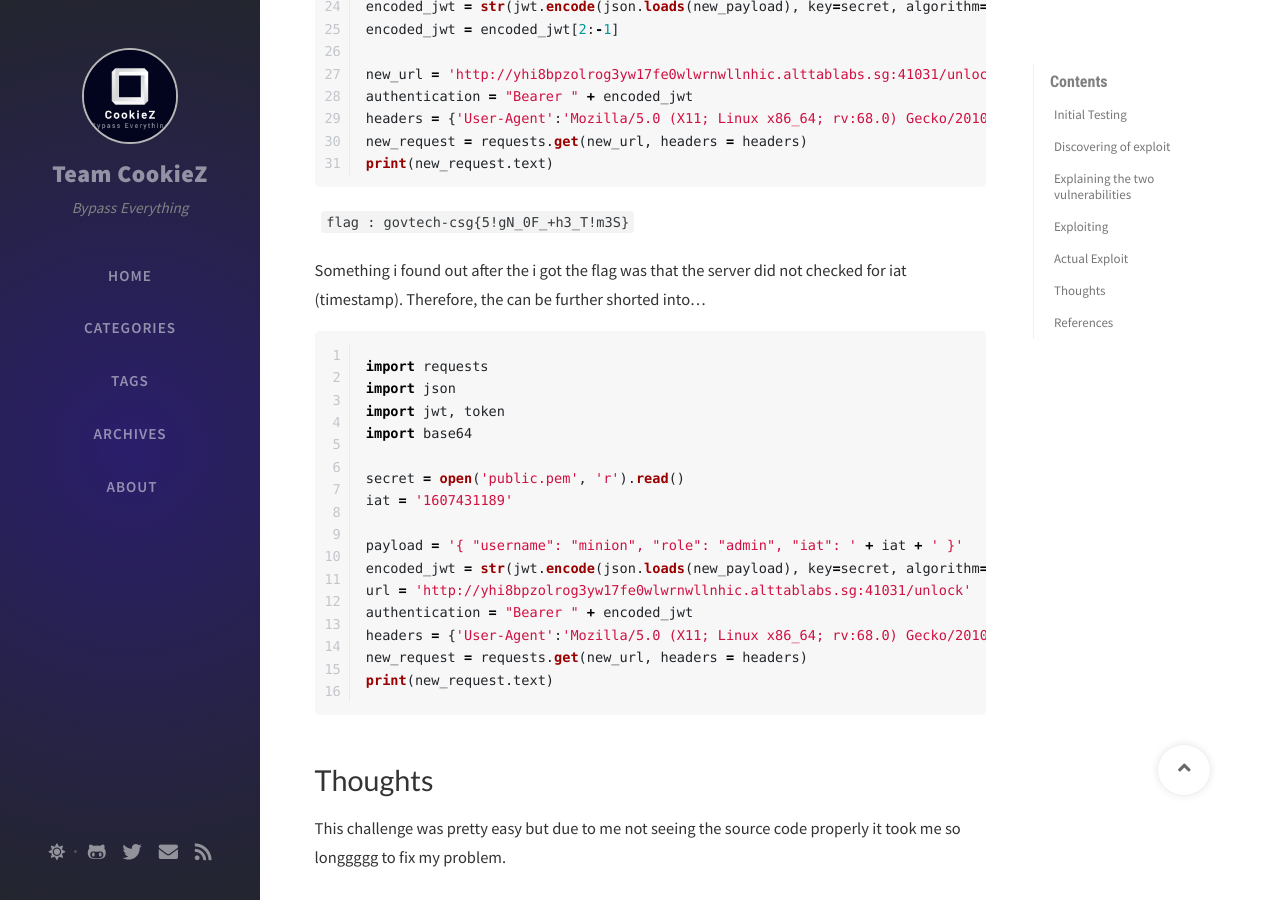
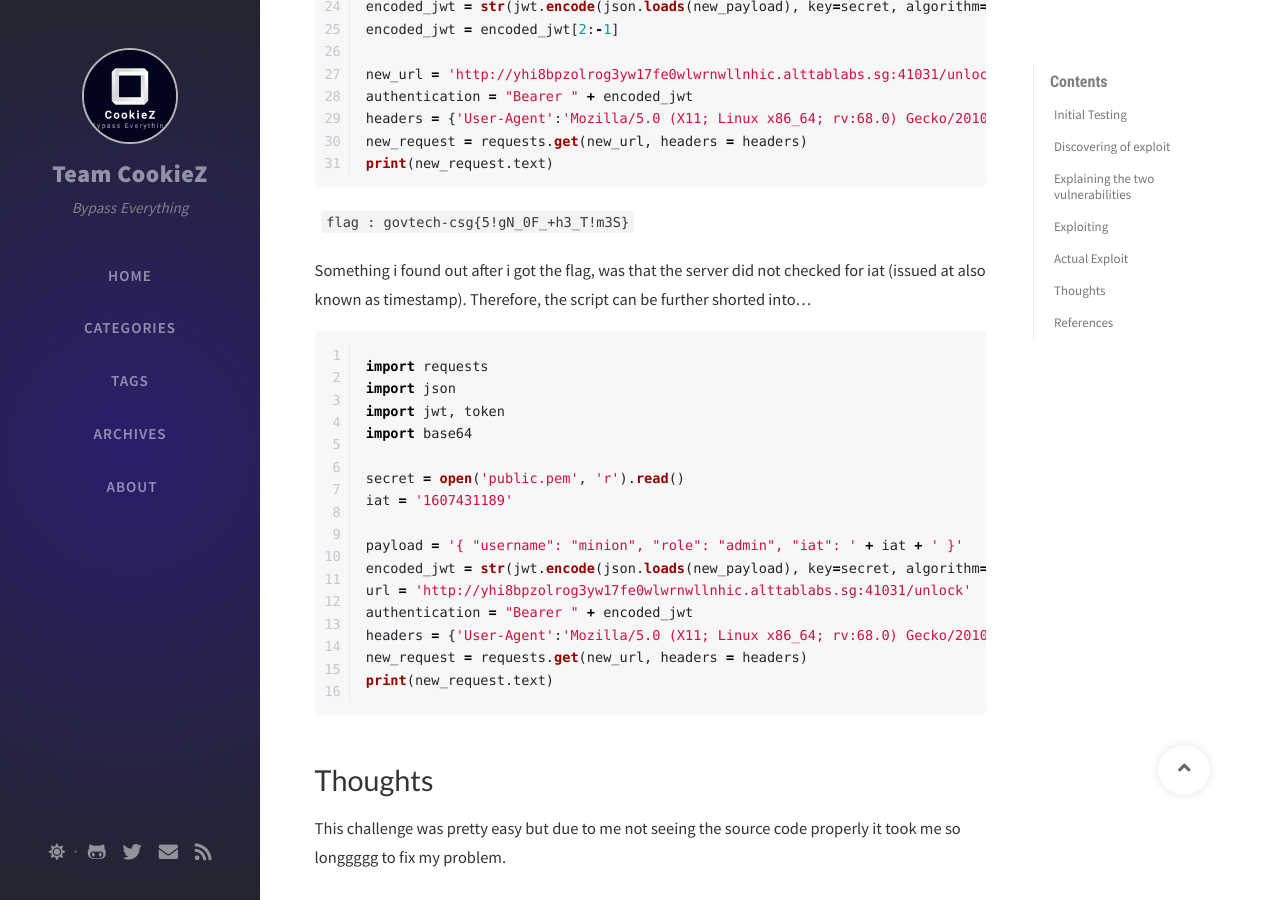
Before and after one commit to TeamCookieZ/TeamCookieZ.github.io, a Jekyll site: the page built from _posts/2020-12-08-STF-Unlock-Me.md, in a window 1280 px wide and 900 px high, scrolled down 5988 px. Built offline with Jekyll 4.4.1, drawn with Linux system fonts in a browser that asks for light colours; nearby versions of some CDN libraries; comment, search, counter and statistics services are not loaded.

Commit message:
edited Unlock me

````diff
--- a/_posts/2020-12-08-STF-Unlock-Me.md
+++ b/_posts/2020-12-08-STF-Unlock-Me.md
@@ -230,7 +230,7 @@ print(new_request.text)
 ![upload-image](/assets/img/blog/STF-Unlock-Me/11.png)
 `flag : govtech-csg{5!gN_0F_+h3_T!m3S}`
 
-Something i found out after the i got the flag was that the server did not checked for iat (timestamp). Therefore, the can be further shorted into...
+Something i found out after i got the flag, was that the server did not checked for iat (issued at also known as timestamp). Therefore, the script can be further shorted into...
 
 ```py
 
````
